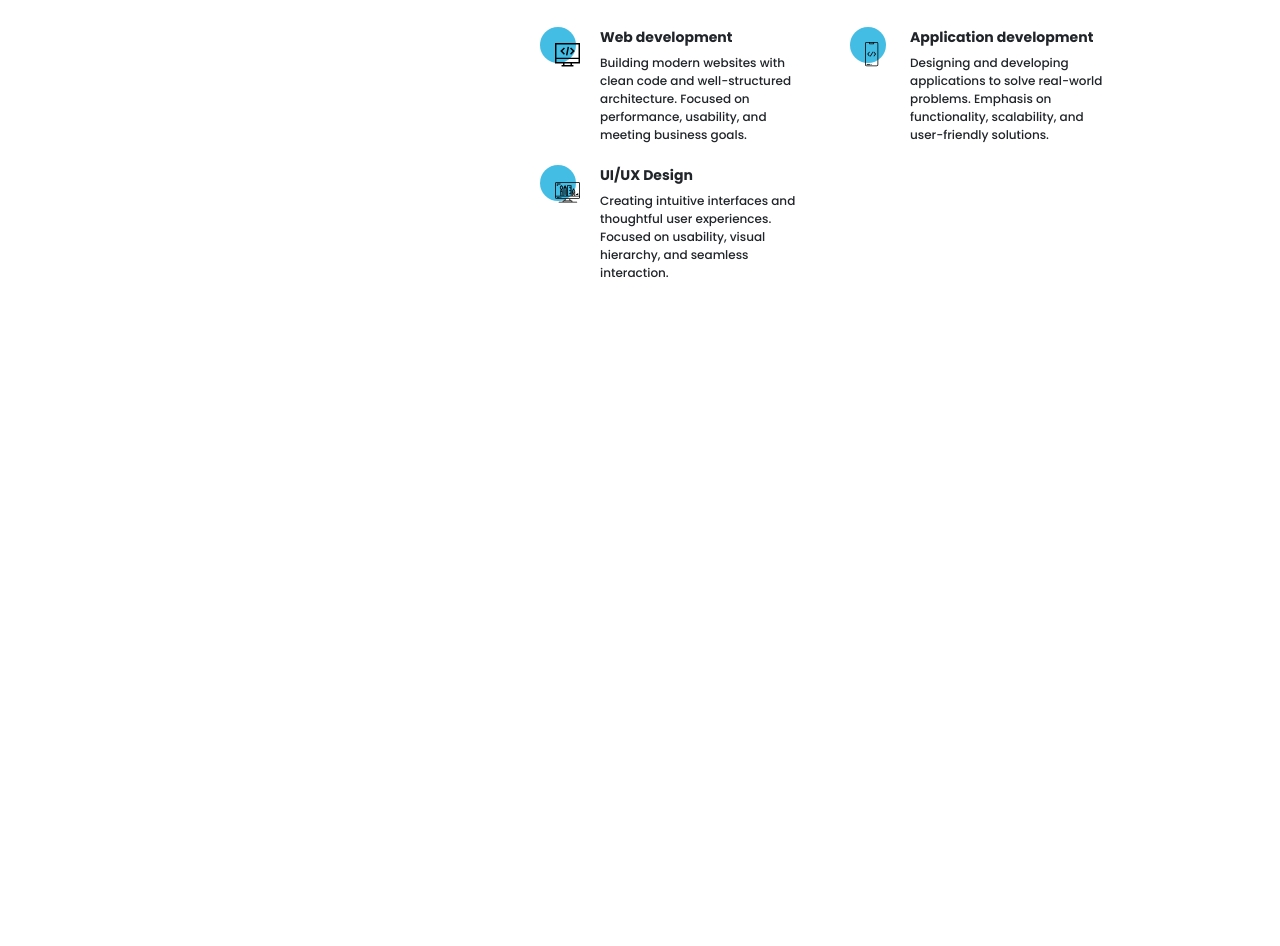
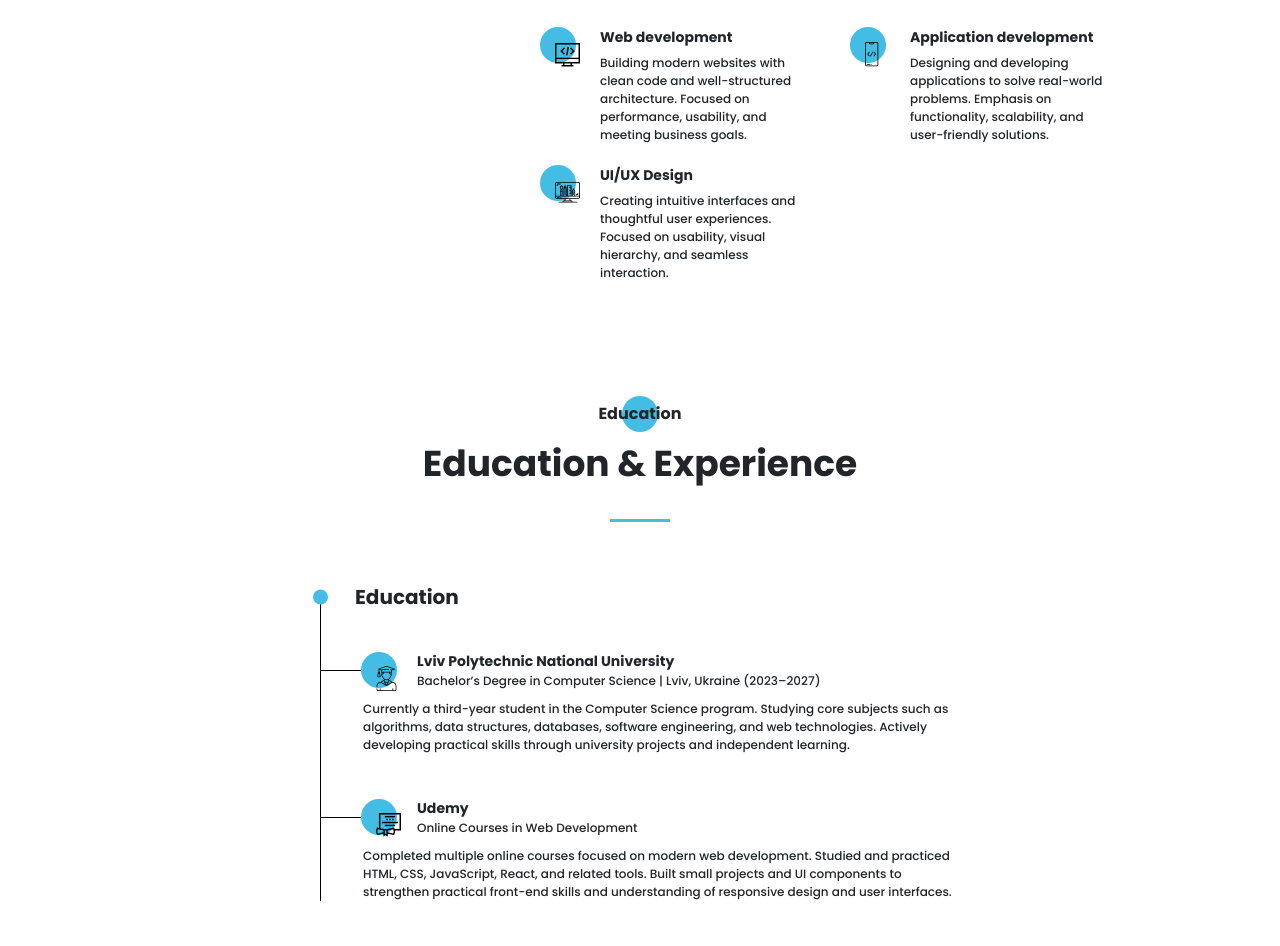
Before and after one commit to OkayMarta/my-portfolio, a website built with Vite: page index.html in a window 1280 px wide. Shown: the part 1229-2175 px from the top of the page. Before the commit the page ends 1511 px from the top, so only its background shows below. Built offline with nearby package versions, Linux system fonts and the light colour scheme.

Commit message:
resume section

```diff
--- a/index.html
+++ b/index.html
@@ -234,6 +234,83 @@
 				</div>
 			</div>
 		</section>
+
+		<section class="resume">
+			<div class="container">
+				<h2 class="title title_fz16 resume__title">Education</h2>
+				<div class="title title_fz36 resume__subtitle">
+					Education & Experience
+				</div>
+				<div class="divider"></div>
+
+				<div class="resume__wrapper">
+					<div class="resume__column">
+						<h3 class="title title_fz20 resume__column-title">
+							Education
+						</h3>
+						<ul>
+							<li>
+								<div class="resume__item">
+									<div class="resume__item-icon">
+										<img
+											src="/src/icons/experience/university.svg"
+											alt="university"
+										/>
+									</div>
+									<div class="resume__item-head">
+										<h4 class="title title_fz14">
+											Lviv Polytechnic National University
+										</h4>
+										<div class="resume__item-location">
+											Bachelor’s Degree in Computer
+											Science | Lviv, Ukraine (2023–2027)
+										</div>
+									</div>
+									<div class="resume__item-body">
+										Currently a third-year student in the
+										Computer Science program. Studying core
+										subjects such as algorithms, data
+										structures, databases, software
+										engineering, and web technologies.
+										Actively developing practical skills
+										through university projects and
+										independent learning.
+									</div>
+								</div>
+							</li>
+							<li>
+								<div class="resume__item">
+									<div class="resume__item-icon">
+										<img
+											src="/src/icons/experience/courses.svg"
+											alt="courses"
+										/>
+									</div>
+									<div class="resume__item-head">
+										<h4 class="title title_fz14">Udemy</h4>
+										<div class="resume__item-location">
+											Online Courses in Web Development
+										</div>
+									</div>
+									<div class="resume__item-body">
+										Completed multiple online courses
+										focused on modern web development.
+										Studied and practiced HTML, CSS,
+										JavaScript, React, and related tools.
+										Built small projects and UI components
+										to strengthen practical front-end skills
+										and understanding of responsive design
+										and user interfaces.
+									</div>
+								</div>
+							</li>
+						</ul>
+					</div>
+
+					<!-- Тут може бути друга колонка "Experience" пізніше -->
+				</div>
+			</div>
+		</section>
 		<script type="module" src="/src/js/script.js"></script>
 	</body>
 </html>
--- a/src/sass/blocks/_about.scss
+++ b/src/sass/blocks/_about.scss
@@ -24,7 +24,7 @@
 		padding-top: 6px;
 
 		.divider {
-			margin-top: 0;
+			margin: 0;
 		}
 	}
 
--- /dev/null
+++ b/src/sass/blocks/_resume.scss
@@ -0,0 +1,122 @@
+@use "../base/mixins" as *;
+@use "../base/variables" as *;
+
+.resume {
+	padding-top: 120px;
+
+	&__title {
+		position: relative;
+		text-align: center;
+		@include before_circle;
+		&:before {
+			top: -6px;
+			left: 50%;
+			transform: translateX(-50%);
+		}
+	}
+
+	&__subtitle {
+		text-align: center;
+	}
+
+	&__wrapper {
+		display: grid; // Grid для можливих 2ох колонок у майбутньому
+		grid-template-columns: repeat(
+			1,
+			1fr
+		); // змінити на `repeat(2, 1fr)` для 2ох
+		column-gap: 135 px;
+		padding: 60px 250px 0 250px;
+	}
+
+	&__column {
+		&-title {
+			position: relative;
+			padding-left: 35px;
+			margin-bottom: 0;
+
+			&:before {
+				content: "";
+				position: absolute;
+				width: 15px;
+				height: 15px;
+				background: $main-color;
+				border-radius: 100%;
+				left: -7px;
+				top: 50%;
+				transform: translateY(-50%);
+				z-index: 2;
+			}
+		}
+
+		ul {
+			list-style-type: none;
+			padding: 55px 0 0 0;
+			margin: -15px 0 0 0;
+			border-left: 1px solid $black;
+		}
+
+		li {
+			position: relative;
+			margin-bottom: 45px;
+
+			// Горизонтальна лінія (відгалуження)
+			&:before {
+				content: "";
+				position: absolute;
+				width: 40px;
+				height: 1px;
+				background-color: $black;
+				top: 18px;
+				left: 0;
+			}
+		}
+	}
+
+	&__item {
+		position: relative;
+
+		&-icon {
+			position: absolute;
+			left: 45px;
+			top: 0;
+			@include before_circle;
+
+			&:before {
+				top: 0;
+				left: -5px;
+			}
+
+			img {
+				position: absolute;
+				left: 10px;
+				top: 14px;
+			}
+		}
+
+		&-head {
+			position: relative;
+			padding-left: 96px;
+			height: 36px;
+			display: flex;
+			flex-direction: column;
+			justify-content: center;
+
+			h4 {
+				margin-bottom: 0;
+			}
+		}
+
+		&-location {
+			font-size: 12px;
+			line-height: 18px;
+		}
+
+		&-body {
+			padding-left: 42px;
+			margin-top: 12px;
+			font-size: 12px;
+			line-height: 18px;
+		}
+	}
+}
--- a/src/sass/blocks/_sidepanel.scss
+++ b/src/sass/blocks/_sidepanel.scss
@@ -18,7 +18,13 @@
 		img {
 			width: 20px;
 			display: block;
-			transition: color 0.6s;
+			transition:
+				filter 0.6s,
+				transform 0.3s;
+
+			&:hover {
+				transform: scale(1.2);
+			}
 		}
 	}
 
--- a/src/sass/blocks/_title.scss
+++ b/src/sass/blocks/_title.scss
@@ -13,6 +13,11 @@
 		line-height: 24px;
 	}
 
+	&_fz20 {
+		font-size: 20px;
+		line-height: 30px;
+	}
+
 	&_fz36 {
 		font-size: 36px;
 	}
--- a/src/sass/style.scss
+++ b/src/sass/style.scss
@@ -14,6 +14,7 @@
 @use "blocks/sidepanel";
 @use "blocks/menu";
 @use "blocks/about";
+@use "blocks/resume";
 
 // Глобальні стилі
 body {
@@ -27,5 +28,5 @@ body {
 	width: 60px;
 	height: 3px;
 	background-color: $main-color;
-	margin-top: 25px;
+	margin: 25px auto 0 auto;
 }
```
Also changed, not shown: src/icons/experience/designer.svg (deleted), src/icons/experience/developer.svg (deleted).
